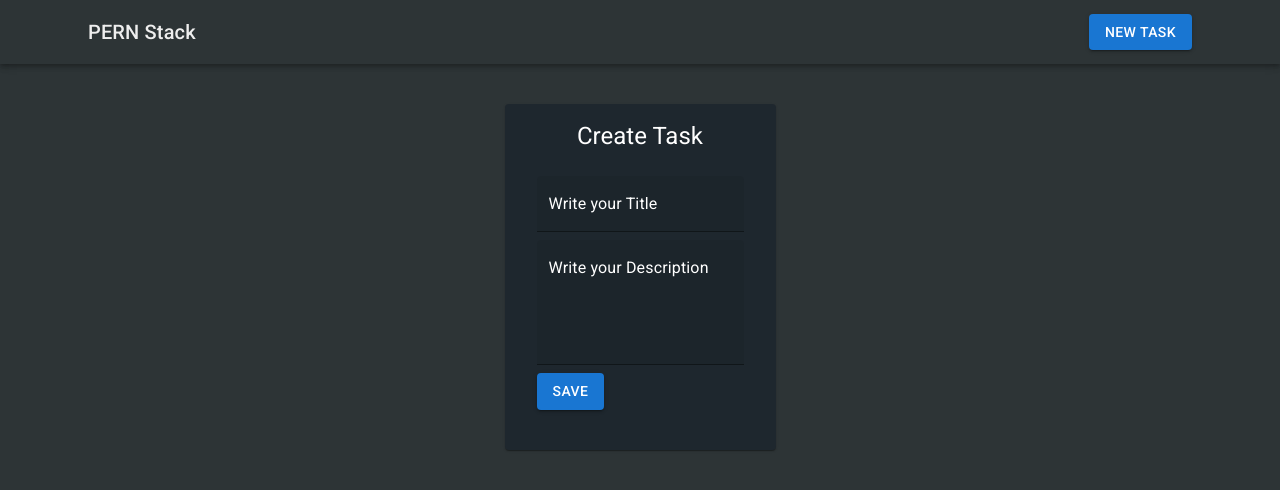
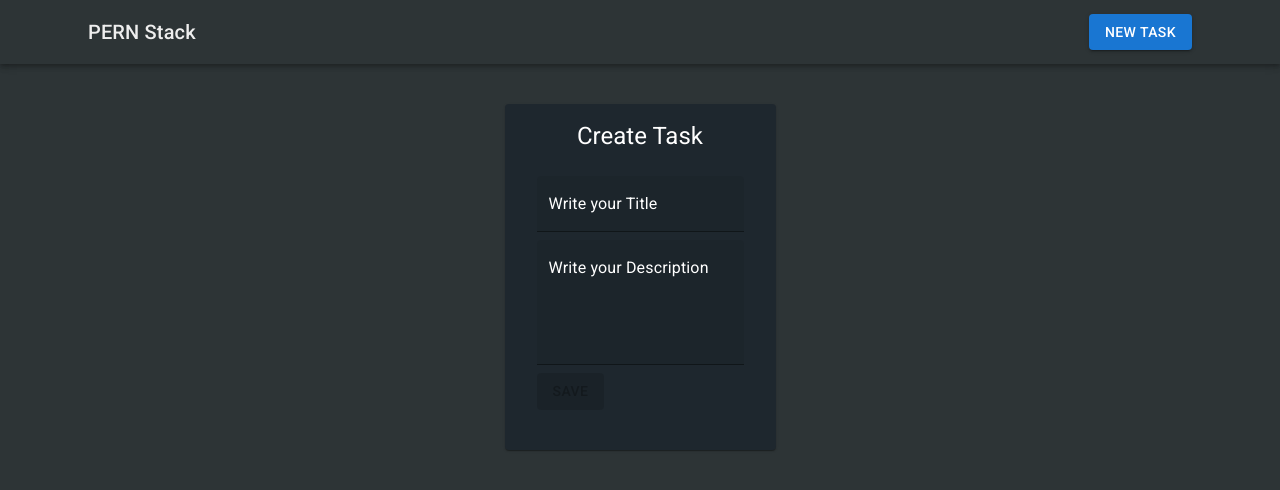
Before and after one commit to Juan-David-Orozco/pern-state-tasks, a React (Create React App) app in the folder client/: page /tasks/new in a window 1280 px wide. Shown: the top 490 px of the page. Built offline with nearby package versions, Linux system fonts and the light colour scheme.

Commit message:
uso funcion fecth y definicion metodo POST

```diff
--- a/client/src/components/TaskForm.js
+++ b/client/src/components/TaskForm.js
@@ -9,6 +9,7 @@
 } from "@mui/material";
 
 import React, { useEffect, useState } from "react";
+import { useNavigate } from "react-router-dom";
 
 export default function TaskForm() {
 
@@ -16,10 +17,26 @@
     title: "",
     description: "",
   });
+  const [loading, setLoading] = useState(false);
 
-  const handleSubmit = (event) => {
+  const navigate = useNavigate();
+
+  const handleSubmit = async (event) => {
     event.preventDefault();
     console.log(task)
+    console.log(JSON.stringify(task))
+    setLoading(true);
+    const response = await fetch("http://localhost:5000/tasks",
+      {
+        method: "POST",
+        headers: { "Content-Type": "application/json" },
+        body: JSON.stringify(task),
+      }
+    )
+    const data = await response.json();
+    console.log(data)
+    setLoading(false);
+    navigate("/");
   }
 
   const handleChange = (e) => {
@@ -76,8 +93,13 @@
                 variant="contained"
                 color="primary"
                 type="submit"
+                disabled={!task.title || !task.description}
               >
-                Save
+                {loading ? (
+                  <CircularProgress color="inherit" size={25} />
+                ) : (
+                  "Save"
+                )}
               </Button>
             </form>
           </CardContent>
```
